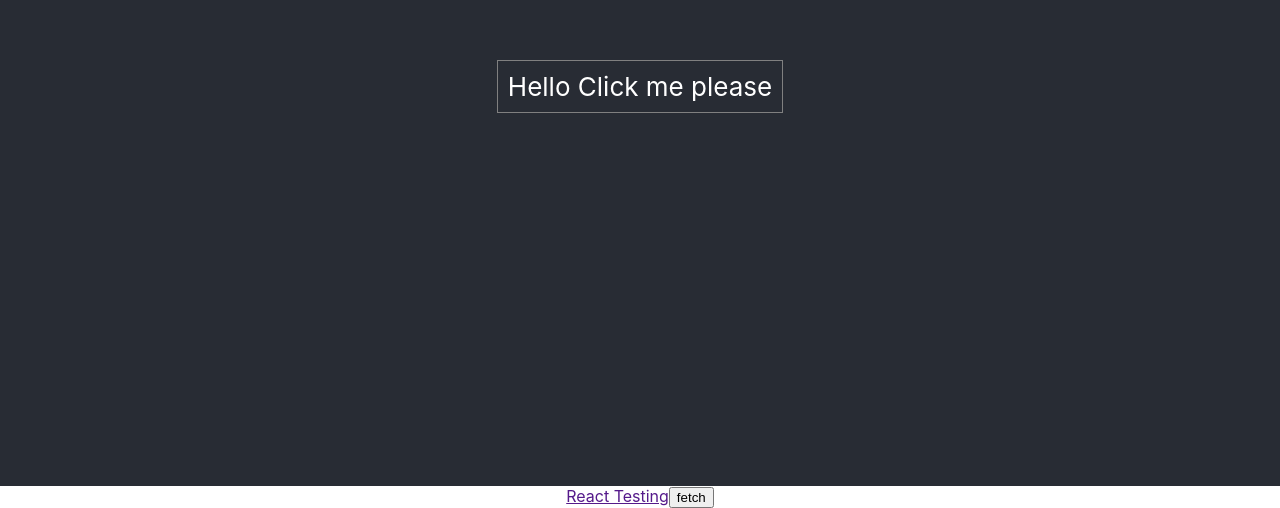
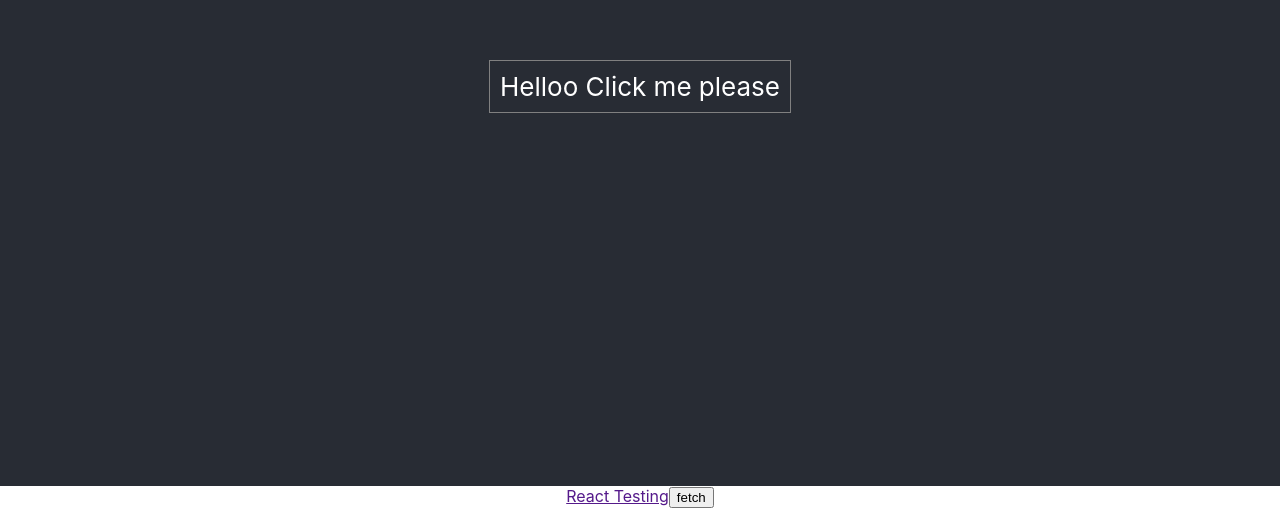
Before and after one commit to MayurBhowad/React-Testing, a React (Create React App) app: page / in a window 1280 px wide. Shown: the part 314-822 px from the top of the page. Built offline with nearby package versions, Linux system fonts and the light colour scheme.

Commit message:
Update Button.js

```diff
--- a/src/components/button/Button.js
+++ b/src/components/button/Button.js
@@ -3,7 +3,7 @@ import './button.css';
 
 function Button({ lable }) {
 
-    return <div data-testid="button" className="button-style" >Hello {lable}</div>
+    return <div data-testid="button" className="button-style" >Helloo {lable}</div>
 }
 
 export default Button
```
